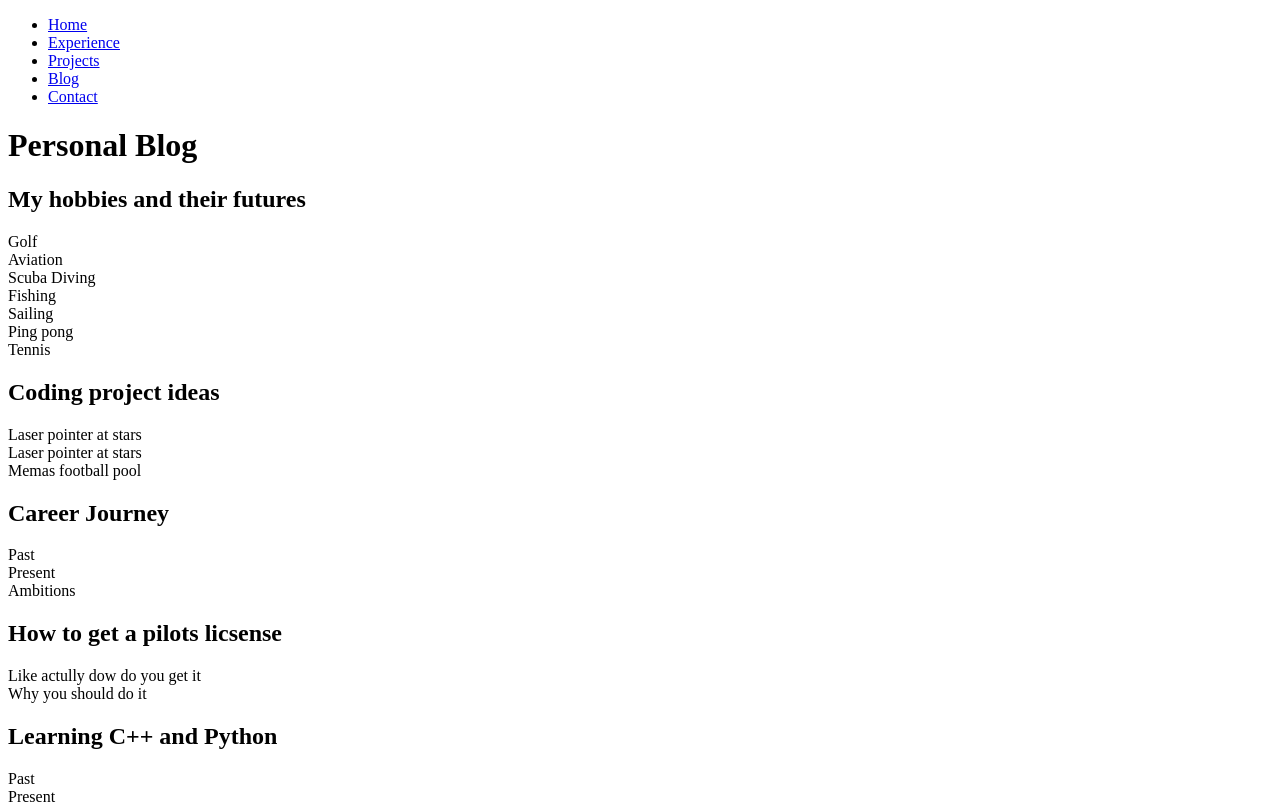
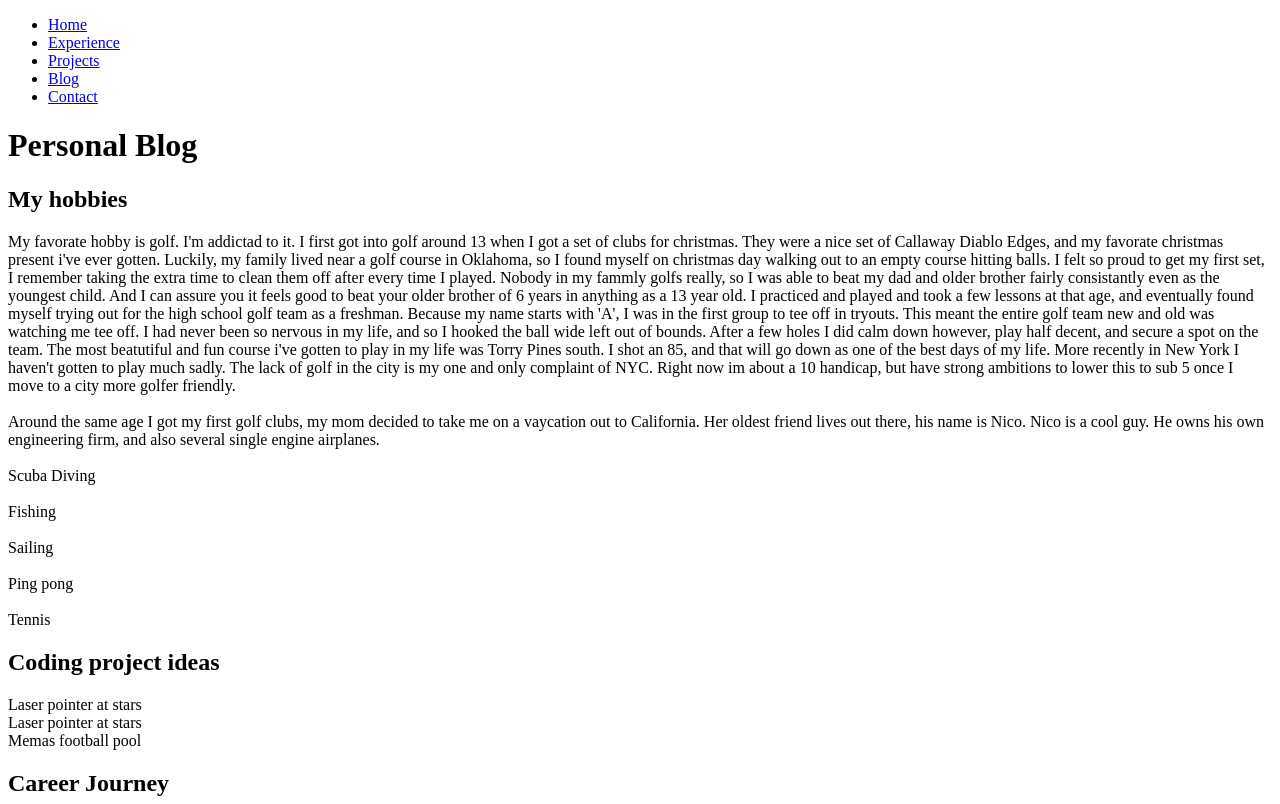
Before and after one commit to albertcmiller1/personal_site, a React (Create React App) app: page /blog in a window 1280 px wide. Shown: the top 804 px of the page. Built offline with nearby package versions, Linux system fonts and the light colour scheme.

Commit message:
download resume function

```diff
--- a/src/pages/BlogPage.js
+++ b/src/pages/BlogPage.js
@@ -4,26 +4,45 @@ const Blog = () => {
     return (
         <div>
             <h1>Personal Blog</h1>
-            <h2>My hobbies and their futures</h2>
+            <h2>My hobbies</h2>
             <div>
                 <div>
-                    Golf
+                    My favorate hobby is golf. I'm addictad to it. I first got into golf around 13 when I got a set of clubs for christmas.
+                    They were a nice set of Callaway Diablo Edges, and my favorate christmas present i've ever gotten.
+                    Luckily, my family lived near a golf course in Oklahoma, so I found myself on christmas day walking out to an empty course hitting balls.
+                    I felt so proud to get my first set, I remember taking the extra time to clean them off after every time I played.
+                    Nobody in my fammly golfs really, so I was able to beat my dad and older brother fairly consistantly even as the youngest child.
+                    And I can assure you it feels good to beat your older brother of 6 years in anything as a 13 year old.
+                    I practiced and played and took a few lessons at that age, and eventually found myself trying out for the high school golf team as a freshman.
+                    Because my name starts with 'A', I was in the first group to tee off in tryouts. This meant the entire golf team new and old was watching me tee off.
+                    I had never been so nervous in my life, and so I hooked the ball wide left out of bounds.
+                    After a few holes I did calm down however, play half decent, and secure a spot on the team.
+                    The most beatutiful and fun course i've gotten to play in my life was Torry Pines south. I shot an 85, and that will go down as one of the best days of my life.
+                    More recently in New York I haven't gotten to play much sadly. The lack of golf in the city is my one and only complaint of NYC.
+                    Right now im about a 10 handicap, but have strong ambitions to lower this to sub 5 once I move to a city more golfer friendly.
                 </div>
+                <br/>
                 <div>
-                    Aviation
+                    Around the same age I got my first golf clubs, my mom decided to take me on a vaycation out to California. Her oldest friend lives out there, his name is Nico.
+                    Nico is a cool guy. He owns his own engineering firm, and also several single engine airplanes.
                 </div>
+                <br/>
                 <div>
                     Scuba Diving
                 </div>
+                <br/>
                 <div>
                     Fishing
                 </div>
+                <br/>
                 <div>
                     Sailing
                 </div>
+                <br/>
                 <div>
                     Ping pong
                 </div>
+                <br/>
                 <div>
                     Tennis
                 </div>
--- a/src/pages/ContactPage.js
+++ b/src/pages/ContactPage.js
@@ -3,11 +3,13 @@ import React from "react";
 const ContactPage = () => {
     return (
         <div>
-            <h1>Contact Info</h1>
-            <h3>Email: albert.miller.nyc@gmail.com</h3>
-            <h3>Phone: 804-508-3101</h3>
-            <h3><a href="https://www.linkedin.com/in/albert-miller-46826114b/">LinkedIn Profile</a></h3>
-            <h3><a href="https://github.com/albertcmiller1">GitHub Profile</a></h3>
+            <center>
+                <h1>Contact Info</h1>
+                <h3>Email: albert.miller.nyc@gmail.com</h3>
+                <h3>Phone: 804-508-3101</h3>
+                <h3><a href="https://www.linkedin.com/in/albert-miller-46826114b/">LinkedIn</a></h3>
+                <h3><a href="https://github.com/albertcmiller1">GitHub</a></h3>
+            </center>
         </div>
     );
 };
--- a/src/pages/HomePage.js
+++ b/src/pages/HomePage.js
@@ -1,32 +1,28 @@
 import React from "react";
 
-// Function will execute on click of button
 const onButtonClick = () => {
-    // using Java Script method to get PDF file
-    fetch('https://raw.githubusercontent.com/albertcmiller1/personal_site/main/README.md').then(response => {
+    fetch('https://raw.githubusercontent.com/albertcmiller1/personal_site/main/albert_miller_resume.pdf').then(response => {
         response.blob().then(blob => {
-            // Creating new object of PDF file
             const fileURL = window.URL.createObjectURL(blob);
-            // Setting various property values
             let alink = document.createElement('a');
             alink.href = fileURL;
-            alink.download = 'SamplePDF.pdf';
+            alink.download = 'Resume.pdf';
             alink.click();
         })
     })
 }
 
-
 const HomePage = () => {
     return (
         <div>
+            <center>
             <h1>
-                Home
+                Albert Miller | Home
             </h1>
             <div>
                 My name is Albert Miller and i'm a Senior Associate Sotware Engineer at Capital One.
                 I was rasied in Norman, Oklahoma with a family primarily composed of bankers and sotware engineers, so it was fitting my career led me to financial software.
-                In college I studied Mechanical Engineering at the University of Texas at Austin, with a minor in business administration.
+                In college I studied Mechanical Engineering at the University of Texas at Austin, with a minor in Business Administration.
                 In my junior year, I took my first coding class in MATLAB.
                 I immidiatly fell in love with coding and knew this was what I wanted to do as a career.
                 Along the journy of college, I had a personal goal to follow a life long dream of becoming a pilot.
@@ -37,11 +33,11 @@ const HomePage = () => {
                 My second and current role is Data focused. I work on an end of day batch team critical to Capital One's in house financial core.
                 This has givin me the opportunity to learn about Python, Scala, Spark, event driven cloud architecture, and application performance optimizations on cloud servers.
             </div>
+            </center>
             <center>
-                <h1>Welcome to Geeks for Geeks</h1>
-                <h3>Click on below button to download PDF file</h3>
+                <h3>Download my Resume</h3>
                 <button onClick={onButtonClick}>
-                    Download PDF
+                    Download
                 </button>
             </center>
         </div>
--- a/src/pages/ResumePage.js
+++ b/src/pages/ResumePage.js
@@ -5,13 +5,12 @@ import React from "react";
 const ExperiencePage = () => {
     return (
         <div>
-            <div>
             <h1>Work Experience</h1>
-                <h3>Capital One | SRE Team</h3>
+            <h3>Capital One | SRE Cloud Database Team</h3>
             <div>
                 SRE Team info
             </div>
-                <h3>Capital One | Data Engineering Team</h3>
+            <h3>Capital One | Big Data Pipeline Team</h3>
             <div>
                 Data Pipeline info
             </div>
@@ -28,10 +27,6 @@ const ExperiencePage = () => {
                 What did i learn
             </div>
         </div>
-            <div>
-                <h1>Education</h1>
-            </div>
-        </div>
     );
 };
 
```
Also changed, not shown: 1 other file (tests, documents, lock files or other folders). Lines whose indentation alone changed are shown as unchanged.
